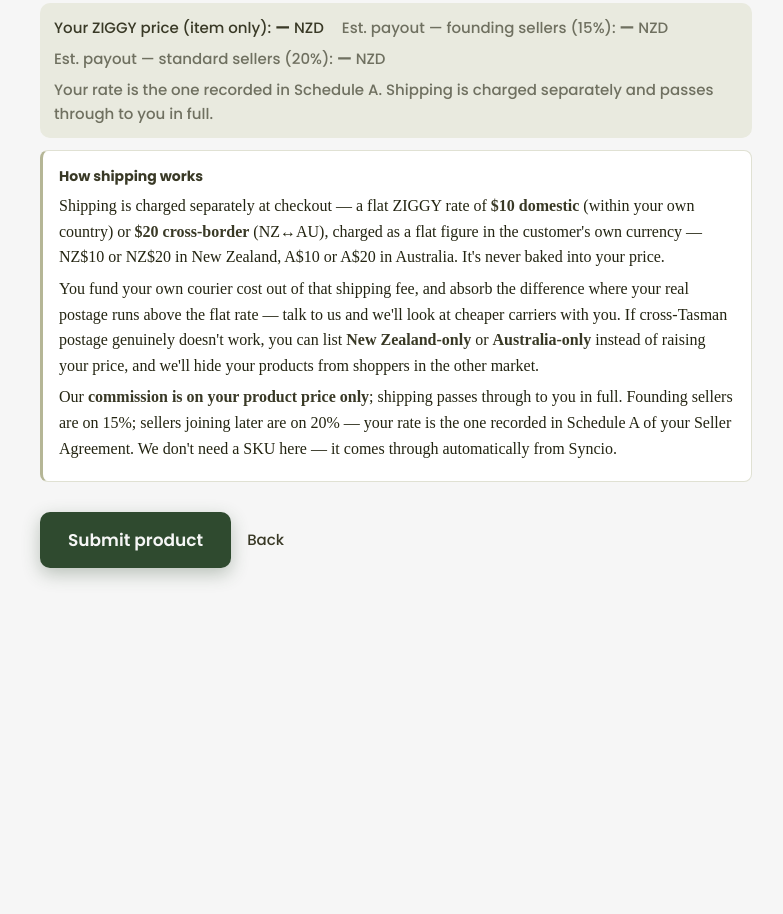
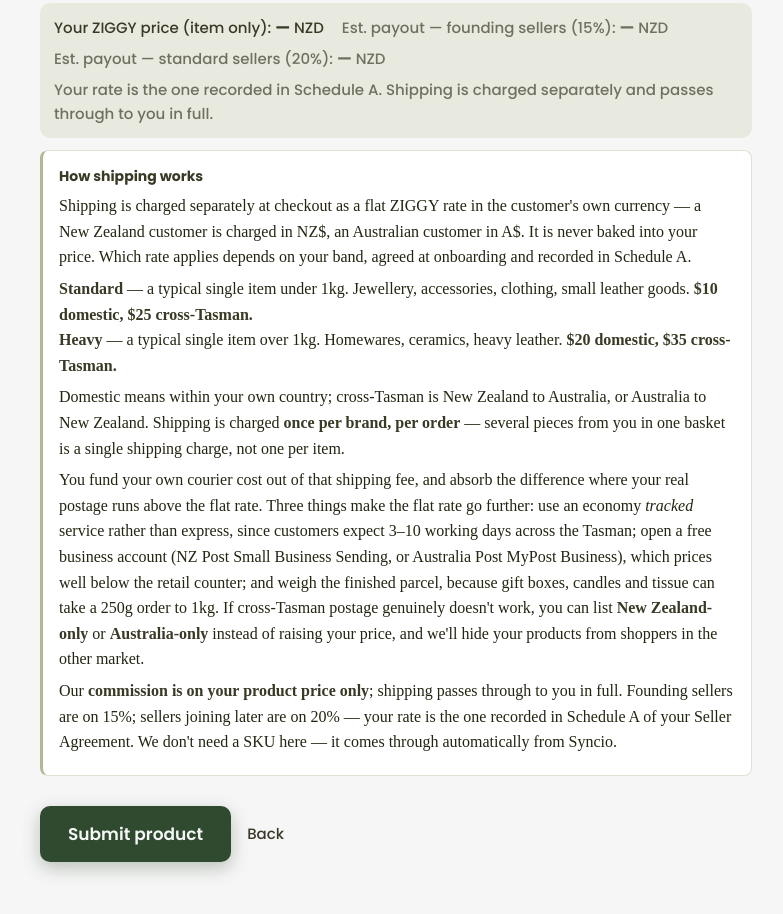
Before and after one commit to ziggysociety/ziggy-submissions, a website: page public/syncio-submission.html in a window 1280 px wide. Shown: the part 1161-2075 px from the top of the page, without its empty margins (244-1027 px from the left). Before the commit the page ends 1825 px from the top, so only its background shows below. Drawn offline with Linux system fonts and the light colour scheme.

Commit message:
Two shipping bands: Standard 10/25, Heavy 20/35

```diff
--- a/public/syncio-submission.html
+++ b/public/syncio-submission.html
@@ -57,8 +57,8 @@
 
       <div class="specguide">
         <strong>How shipping works</strong>
-        <p>Shipping is charged separately at checkout — a flat ZIGGY rate of <strong>$10 domestic</strong> (within your own country) or <strong>$20 cross-border</strong> (NZ&#8596;AU), charged as a flat figure in the customer's own currency &mdash; NZ$10 or NZ$20 in New Zealand, A$10 or A$20 in Australia. It's never baked into your price.</p>
-        <p>You fund your own courier cost out of that shipping fee, and absorb the difference where your real postage runs above the flat rate — talk to us and we'll look at cheaper carriers with you. If cross-Tasman postage genuinely doesn't work, you can list <strong>New Zealand-only</strong> or <strong>Australia-only</strong> instead of raising your price, and we'll hide your products from shoppers in the other market.</p>
+        <p>Shipping is charged separately at checkout as a flat ZIGGY rate in the customer's own currency &mdash; a New Zealand customer is charged in NZ$, an Australian customer in A$. It is never baked into your price. Which rate applies depends on your band, agreed at onboarding and recorded in Schedule A.</p>        <p><strong>Standard</strong> &mdash; a typical single item under 1kg. Jewellery, accessories, clothing, small leather goods. <strong>$10 domestic, $25 cross-Tasman.</strong><br /><strong>Heavy</strong> &mdash; a typical single item over 1kg. Homewares, ceramics, heavy leather. <strong>$20 domestic, $35 cross-Tasman.</strong></p>        <p>Domestic means within your own country; cross-Tasman is New Zealand to Australia, or Australia to New Zealand. Shipping is charged <strong>once per brand, per order</strong> &mdash; several pieces from you in one basket is a single shipping charge, not one per item.</p>
+        <p>You fund your own courier cost out of that shipping fee, and absorb the difference where your real postage runs above the flat rate. Three things make the flat rate go further: use an economy <em>tracked</em> service rather than express, since customers expect 3&ndash;10 working days across the Tasman; open a free business account (NZ Post Small Business Sending, or Australia Post MyPost Business), which prices well below the retail counter; and weigh the finished parcel, because gift boxes, candles and tissue can take a 250g order to 1kg. If cross-Tasman postage genuinely doesn't work, you can list <strong>New Zealand-only</strong> or <strong>Australia-only</strong> instead of raising your price, and we'll hide your products from shoppers in the other market.</p>
         <p>Our <strong>commission is on your product price only</strong>; shipping passes through to you in full. Founding sellers are on 15%; sellers joining later are on 20% — your rate is the one recorded in Schedule A of your Seller Agreement. We don't need a SKU here — it comes through automatically from Syncio.</p>
       </div>
 
```
